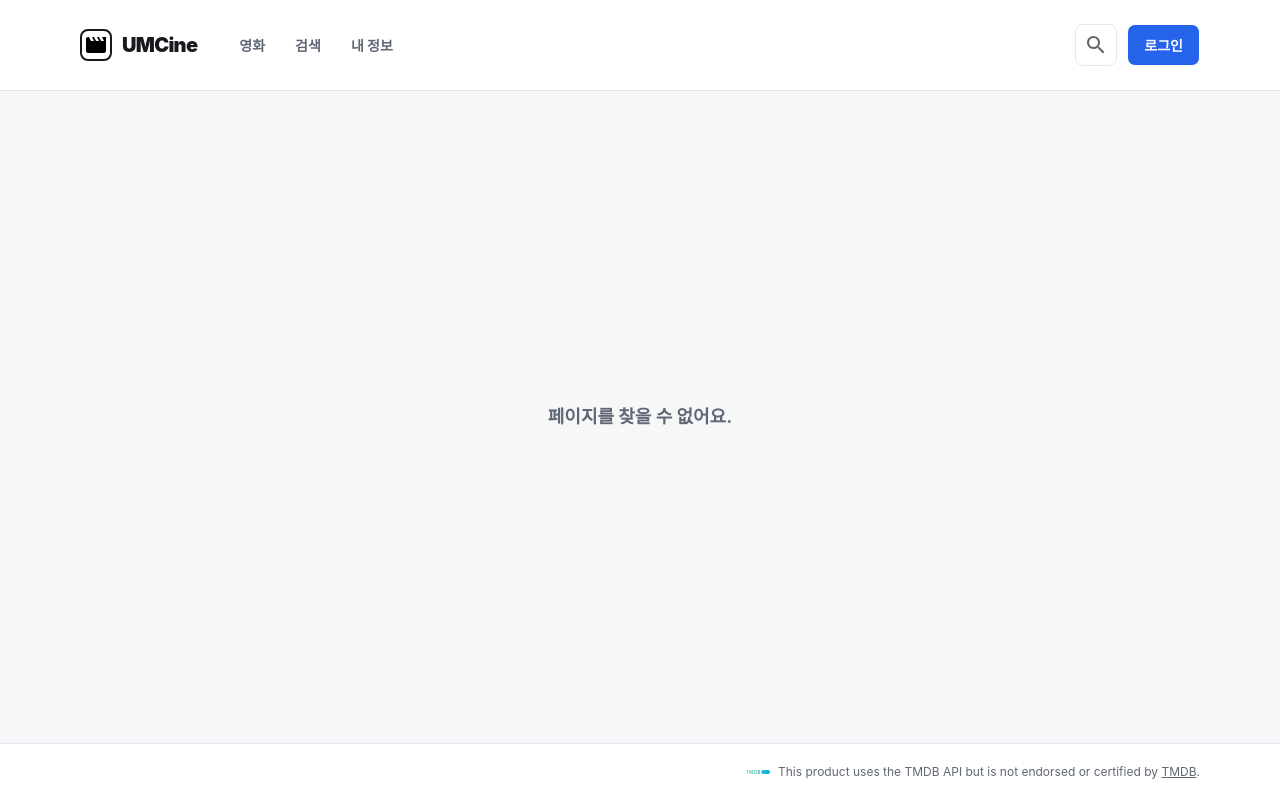
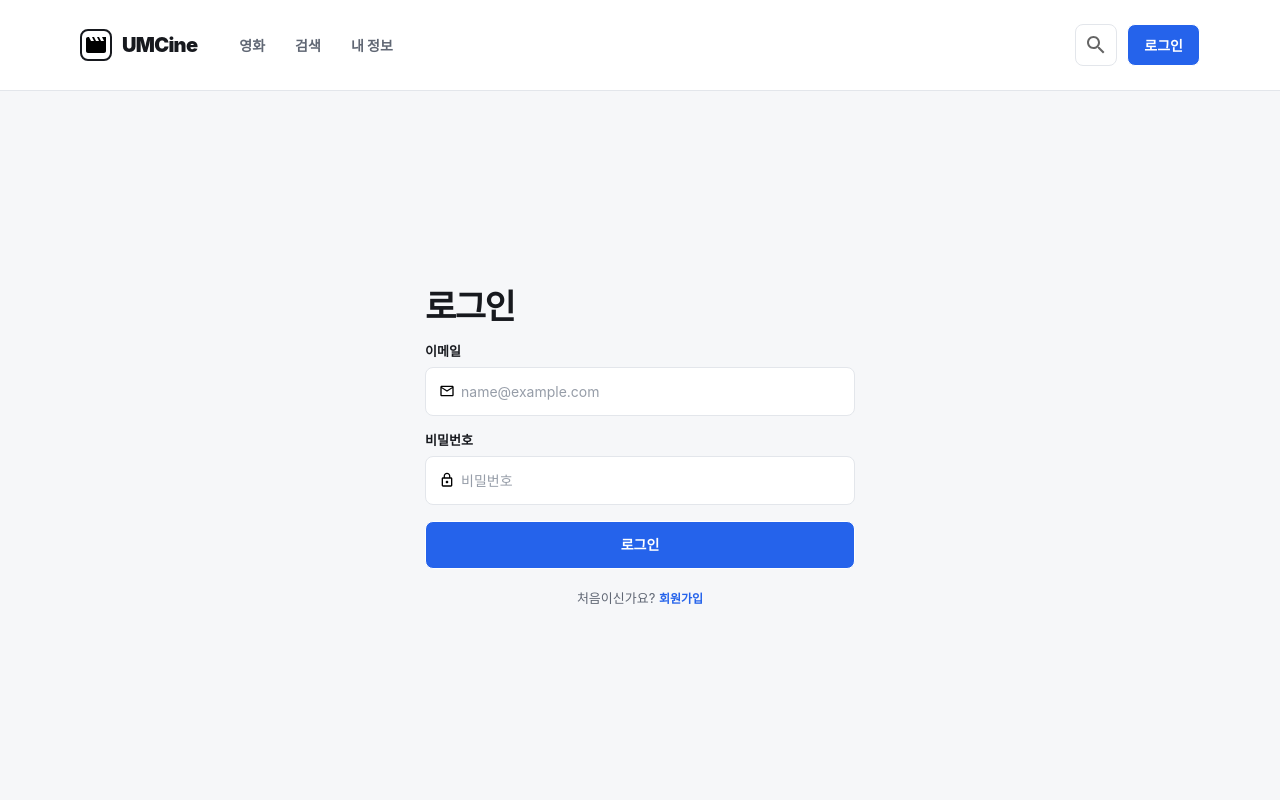
Before and after one commit to junhyeok020630/11th_UMC_PE_WEB_Frontend, a React (Vite) app in the folder umc-web-frontend/: page /login in a window 1280 px wide. Built offline with nearby package versions, Linux system fonts and the light colour scheme; no server answers.

Commit message:
feat: 로그인 화면 퍼블리싱

```diff
--- a/umc-web-frontend/src/components/layout/header.tsx
+++ b/umc-web-frontend/src/components/layout/header.tsx
@@ -44,12 +44,12 @@ function Header() {
         >
           <img className="size-6 opacity-60" src="/icons/search.svg" alt="" />
         </Link>
-        <button
-          className="flex h-[42px] cursor-pointer items-center justify-center rounded-lg border border-white bg-[#2563eb] px-4 text-sm leading-[17px] font-extrabold text-white"
-          type="button"
+        <Link
+          className="flex h-[42px] items-center justify-center rounded-lg border border-white bg-[#2563eb] px-4 text-sm leading-[17px] font-extrabold text-white no-underline"
+          to="/login"
         >
           로그인
-        </button>
+        </Link>
       </div>
     </header>
   )
--- /dev/null
+++ b/umc-web-frontend/src/components/layout/root-layout.tsx
@@ -0,0 +1,16 @@
+import { Outlet, useLocation } from "@tanstack/react-router";
+import { Footer } from "./footer";
+import Header from "./header";
+
+export function RootLayout() {
+  const pathname = useLocation({ select: (location) => location.pathname });
+  const shouldShowFooter = pathname !== "/login";
+
+  return (
+    <div className="relative flex min-h-screen min-w-[1024px] flex-col bg-[#f6f7f9] font-[Pretendard,'Pretendard_Variable',-apple-system,BlinkMacSystemFont,'Segoe_UI',sans-serif] text-[#17191e] antialiased">
+      <Header />
+      <Outlet />
+      {shouldShowFooter && <Footer />}
+    </div>
+  );
+}
--- /dev/null
+++ b/umc-web-frontend/src/pages/auth/login-page.tsx
@@ -0,0 +1,99 @@
+import { useState, type SubmitEvent } from "react";
+import { Link } from "@tanstack/react-router";
+
+const DEFAULT_LOGIN_FORM = {
+  email: "",
+  password: "",
+};
+
+type LoginFormKey = keyof typeof DEFAULT_LOGIN_FORM;
+
+const labelClassName =
+  "m-0 text-[13px] leading-4 font-extrabold text-[#17191e]";
+const fieldClassName =
+  "flex min-h-12 w-full items-center gap-1 rounded-lg border border-[#e3e6eb] bg-white px-[13px] py-[14px] focus-within:border-[#2563eb]";
+const inputClassName =
+  "min-w-0 flex-1 border-0 bg-transparent px-0.5 py-px text-sm leading-[17px] text-[#17191e] outline-none placeholder:text-[#969da8]";
+
+export function LoginPage() {
+  const [form, setForm] = useState(DEFAULT_LOGIN_FORM);
+
+  const handleChangeField = (key: LoginFormKey, value: string) => {
+    setForm((previousForm) => ({
+      ...previousForm,
+      [key]: value,
+    }));
+  };
+
+  const handleSubmit = (event: SubmitEvent<HTMLFormElement>) => {
+    event.preventDefault();
+  };
+
+  return (
+    <main className="flex w-full flex-1 items-center justify-center px-6 py-16">
+      <form
+        className="flex w-full max-w-[430px] flex-col items-start gap-4"
+        onSubmit={handleSubmit}
+      >
+        <h1 className="m-0 w-full text-[34px] leading-[41px] font-bold tracking-[-1.53px] text-[#17191e]">
+          로그인
+        </h1>
+
+        <div className="flex w-full flex-col items-start gap-2">
+          <label className={labelClassName} htmlFor="login-email">
+            이메일
+          </label>
+          <div className={fieldClassName}>
+            <img className="size-4 shrink-0" src="/icons/mail.svg" alt="" />
+            <input
+              className={inputClassName}
+              id="login-email"
+              type="email"
+              value={form.email}
+              placeholder="name@example.com"
+              onChange={(event) =>
+                handleChangeField("email", event.target.value)
+              }
+            />
+          </div>
+        </div>
+
+        <div className="flex w-full flex-col items-start gap-2">
+          <label className={labelClassName} htmlFor="login-password">
+            비밀번호
+          </label>
+          <div className={fieldClassName}>
+            <img className="size-4 shrink-0" src="/icons/lock.svg" alt="" />
+            <input
+              className={inputClassName}
+              id="login-password"
+              type="password"
+              value={form.password}
+              placeholder="비밀번호"
+              onChange={(event) =>
+                handleChangeField("password", event.target.value)
+              }
+            />
+          </div>
+        </div>
+
+        <button
+          className="flex h-12 w-full cursor-pointer items-center justify-center rounded-lg border border-white bg-[#2563eb] px-4 text-sm leading-normal font-extrabold text-white"
+          type="submit"
+        >
+          로그인
+        </button>
+
+        <p className="m-0 flex w-full items-end justify-center pt-[5px] text-[13px] leading-4 text-[#606774]">
+          처음이신가요?&nbsp;
+          <Link
+            className="text-xs leading-[14px] font-extrabold text-[#2563eb] no-underline"
+            to="/signup"
+          >
+            회원가입
+          </Link>
+        </p>
+      </form>
+    </main>
+  );
+}
--- a/umc-web-frontend/src/pages/auth/signup-page.tsx
+++ b/umc-web-frontend/src/pages/auth/signup-page.tsx
@@ -1,4 +1,5 @@
 import { useState, type SubmitEvent } from "react";
+import { Link } from "@tanstack/react-router";
 import { checkEmailDuplicate } from "@/api/members/check-email-duplicate";
 import { checkNicknameDuplicate } from "@/api/members/check-nickname-duplicate";
 import { signup } from "@/api/members/signup";
@@ -296,12 +297,12 @@ export function SignupPage() {
 
         <p className="m-0 w-full text-center text-xs leading-normal text-[#969da8]">
           이미 계정이 있나요?{" "}
-          <button
-            className="cursor-pointer border-0 bg-transparent p-0 text-xs leading-normal font-extrabold text-[#2563eb]"
-            type="button"
+          <Link
+            className="text-xs leading-normal font-extrabold text-[#2563eb] no-underline"
+            to="/login"
           >
             로그인
-          </button>
+          </Link>
         </p>
       </form>
     </main>
--- a/umc-web-frontend/src/routeTree.gen.ts
+++ b/umc-web-frontend/src/routeTree.gen.ts
@@ -10,6 +10,7 @@
 
 import { Route as rootRouteImport } from './routes/__root'
 import { Route as IndexRouteImport } from './routes/index'
+import { Route as LoginRouteImport } from './routes/login'
 import { Route as SearchRouteImport } from './routes/search'
 import { Route as SignupRouteImport } from './routes/signup'
 import { Route as MoviesMovieIdRouteImport } from './routes/movies.$movieId'
@@ -17,6 +18,11 @@ import { Route as MoviesMovieIdRouteImport } from './routes/movies.$movieId'
 const IndexRoute = IndexRouteImport.update({
   id: '/',
   path: '/',
+  getParentRoute: () => rootRouteImport,
+} as any)
+const LoginRoute = LoginRouteImport.update({
+  id: '/login',
+  path: '/login',
   getParentRoute: () => rootRouteImport,
 } as any)
 const SearchRoute = SearchRouteImport.update({
@@ -37,12 +43,14 @@ const MoviesMovieIdRoute = MoviesMovieIdRouteImport.update({
 
 export interface FileRoutesByFullPath {
   '/': typeof IndexRoute
+  '/login': typeof LoginRoute
   '/search': typeof SearchRoute
   '/signup': typeof SignupRoute
   '/movies/$movieId': typeof MoviesMovieIdRoute
 }
 export interface FileRoutesByTo {
   '/': typeof IndexRoute
+  '/login': typeof LoginRoute
   '/search': typeof SearchRoute
   '/signup': typeof SignupRoute
   '/movies/$movieId': typeof MoviesMovieIdRoute
@@ -50,20 +58,22 @@ export interface FileRoutesByTo {
 export interface FileRoutesById {
   __root__: typeof rootRouteImport
   '/': typeof IndexRoute
+  '/login': typeof LoginRoute
   '/search': typeof SearchRoute
   '/signup': typeof SignupRoute
   '/movies/$movieId': typeof MoviesMovieIdRoute
 }
 export interface FileRouteTypes {
   fileRoutesByFullPath: FileRoutesByFullPath
-  fullPaths: '/' | '/search' | '/signup' | '/movies/$movieId'
+  fullPaths: '/' | '/login' | '/search' | '/signup' | '/movies/$movieId'
   fileRoutesByTo: FileRoutesByTo
-  to: '/' | '/search' | '/signup' | '/movies/$movieId'
-  id: '__root__' | '/' | '/search' | '/signup' | '/movies/$movieId'
+  to: '/' | '/login' | '/search' | '/signup' | '/movies/$movieId'
+  id: '__root__' | '/' | '/login' | '/search' | '/signup' | '/movies/$movieId'
   fileRoutesById: FileRoutesById
 }
 export interface RootRouteChildren {
   IndexRoute: typeof IndexRoute
+  LoginRoute: typeof LoginRoute
   SearchRoute: typeof SearchRoute
   SignupRoute: typeof SignupRoute
   MoviesMovieIdRoute: typeof MoviesMovieIdRoute
@@ -76,6 +86,13 @@ declare module '@tanstack/react-router' {
       path: '/'
       fullPath: '/'
       preLoaderRoute: typeof IndexRouteImport
+      parentRoute: typeof rootRouteImport
+    }
+    '/login': {
+      id: '/login'
+      path: '/login'
+      fullPath: '/login'
+      preLoaderRoute: typeof LoginRouteImport
       parentRoute: typeof rootRouteImport
     }
     '/search': {
@@ -104,6 +121,7 @@ declare module '@tanstack/react-router' {
 
 const rootRouteChildren: RootRouteChildren = {
   IndexRoute: IndexRoute,
+  LoginRoute: LoginRoute,
   SearchRoute: SearchRoute,
   SignupRoute: SignupRoute,
   MoviesMovieIdRoute: MoviesMovieIdRoute,
--- a/umc-web-frontend/src/routes/__root.tsx
+++ b/umc-web-frontend/src/routes/__root.tsx
@@ -1,15 +1,8 @@
-import { createRootRoute, Outlet } from "@tanstack/react-router";
-import { Footer } from "../components/layout/footer";
-import Header from "../components/layout/header";
+import { createRootRoute } from "@tanstack/react-router";
+import { RootLayout } from "../components/layout/root-layout";
 
 export const Route = createRootRoute({
-  component: () => (
-    <div className="relative flex min-h-screen min-w-[1024px] flex-col bg-[#f6f7f9] font-[Pretendard,'Pretendard_Variable',-apple-system,BlinkMacSystemFont,'Segoe_UI',sans-serif] text-[#17191e] antialiased">
-      <Header />
-      <Outlet />
-      <Footer />
-    </div>
-  ),
+  component: RootLayout,
   notFoundComponent: () => (
     <main className="flex flex-1 items-center justify-center px-20 py-24 text-lg font-bold text-[#606774]">
       페이지를 찾을 수 없어요.
--- /dev/null
+++ b/umc-web-frontend/src/routes/login.tsx
@@ -0,0 +1,4 @@
+import { createFileRoute } from "@tanstack/react-router";
+import { LoginPage } from "@/pages/auth/login-page";
+
+export const Route = createFileRoute("/login")({ component: LoginPage });
```
